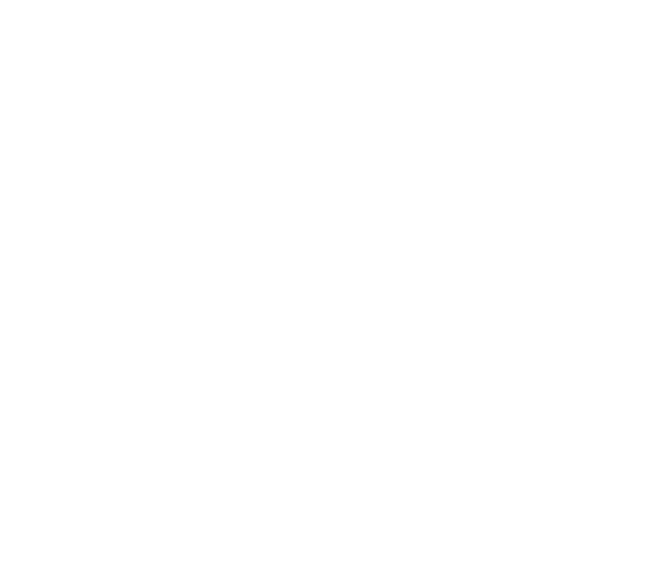
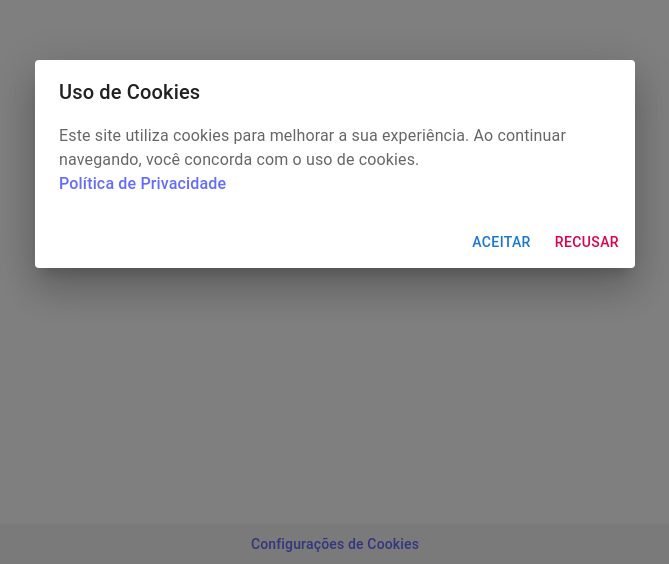
Before and after one commit to vhlpdevelop/bonify-app, a React (Vite) app: page /cookie-settings in a window 1280 px wide. Before the commit this address had no page. Shown: the part 236-800 px from the top of the page, without its empty margins (305-974 px from the left). Built offline with nearby package versions, Linux system fonts and the light colour scheme.

Commit message:
Cookies Consent v0.1

```diff
--- a/src/App.jsx
+++ b/src/App.jsx
@@ -1,13 +1,34 @@
-// filepath: /c:/Users/user/Desktop/Zappy project/src/App.jsx
-import React from 'react';
+import React, { useState, useEffect } from 'react';
 import { ThemeProvider } from '@mui/material/styles';
 import CssBaseline from '@mui/material/CssBaseline';
 import theme from './theme';
-import { Box } from '@mui/material';
+import { Box, Dialog, DialogActions, DialogContent, DialogContentText, DialogTitle, Button, Typography } from '@mui/material';
 import { BrowserRouter as Router, Route, Routes } from 'react-router-dom';
 import HotspotRedirect from './components/HotspotRedirect';
-import Welcome from './components/welcome'
+import Welcome from './components/Welcome';
+import CookieSettings from './components/CookieSettings'; // Importe o componente de configurações de cookies
+
 const App = () => {
+  const [cookieConsent, setCookieConsent] = useState(null);
+  const [openCookieDialog, setOpenCookieDialog] = useState(false);
+
+  // Verifica se o usuário já deu consentimento ao carregar o app
+  useEffect(() => {
+    const consent = localStorage.getItem('cookieConsent');
+    if (consent === null) {
+      setOpenCookieDialog(true); // Mostra o banner se não houver consentimento
+    } else {
+      setCookieConsent(consent === 'true'); // Define o estado de consentimento
+    }
+  }, []);
+
+  // Função para lidar com o consentimento do usuário
+  const handleConsent = (consent) => {
+    localStorage.setItem('cookieConsent', consent);
+    setCookieConsent(consent);
+    setOpenCookieDialog(false);
+  };
+
   return (
     <ThemeProvider theme={theme}>
       <CssBaseline />
@@ -20,13 +41,43 @@
         border="0"
       >
         <Router>
+          {/* Banner de Consentimento de Cookies */}
+          <Dialog open={openCookieDialog} onClose={() => setOpenCookieDialog(false)}>
+            <DialogTitle>Uso de Cookies</DialogTitle>
+            <DialogContent>
+              <DialogContentText>
+                Este site utiliza cookies para melhorar a sua experiência. Ao continuar navegando, você concorda com o uso de cookies.
+                <br />
+                <a href="/privacy-policy" target="_blank" rel="noopener noreferrer">
+                  Política de Privacidade
+                </a>
+              </DialogContentText>
+            </DialogContent>
+            <DialogActions>
+              <Button onClick={() => handleConsent(true)} color="primary">
+                Aceitar
+              </Button>
+              <Button onClick={() => handleConsent(false)} color="secondary">
+                Recusar
+              </Button>
+            </DialogActions>
+          </Dialog>
+
+          {/* Rotas da Aplicação */}
           <Routes>
             <Route path="/hotspot-redirect" element={<HotspotRedirect />} />
-            <Route path="/welcome"element={<Welcome />} />
+            <Route path="/welcome" element={<Welcome />} />
+            <Route path="/cookie-settings" element={<CookieSettings />} /> {/* Rota para configurações de cookies */}
           </Routes>
+
+          {/* Rodapé com Link para Configurações de Cookies */}
+          <footer style={{ position: 'fixed', bottom: 0, width: '100%', textAlign: 'center', padding: '10px 0', backgroundColor: '#f5f5f5' }}>
+            <Typography variant="body2">
+              <a href="/cookie-settings">Configurações de Cookies</a>
+            </Typography>
+          </footer>
         </Router>
       </Box>
-
     </ThemeProvider>
   );
 };
--- /dev/null
+++ b/src/components/CookieSettings.jsx
@@ -0,0 +1,58 @@
+import React, { useState } from 'react';
+import { Typography, Checkbox, FormControlLabel } from '@mui/material';
+
+const CookieSettings = () => {
+  const [cookies, setCookies] = useState({
+    essential: true,
+    analytics: false,
+    marketing: false,
+  });
+
+  const handleChange = (event) => {
+    setCookies({
+      ...cookies,
+      [event.target.name]: event.target.checked,
+    });
+  };
+
+  return (
+    <div>
+      <Typography variant="h6">Configurações de Cookies</Typography>
+      <FormControlLabel
+        control={
+          <Checkbox
+            checked={cookies.essential}
+            onChange={handleChange}
+            name="essential"
+            color="primary"
+          />
+        }
+        label="Cookies Essenciais"
+      />
+      <FormControlLabel
+        control={
+          <Checkbox
+            checked={cookies.analytics}
+            onChange={handleChange}
+            name="analytics"
+            color="primary"
+          />
+        }
+        label="Cookies de Análise"
+      />
+      <FormControlLabel
+        control={
+          <Checkbox
+            checked={cookies.marketing}
+            onChange={handleChange}
+            name="marketing"
+            color="primary"
+          />
+        }
+        label="Cookies de Marketing"
+      />
+    </div>
+  );
+};
+
+export default CookieSettings;
```
